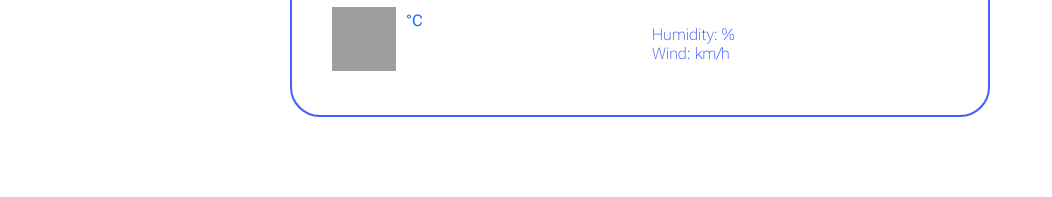
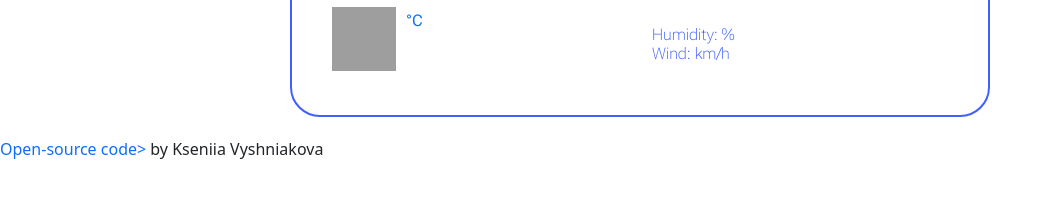
Before and after one commit to KseniiaVyshniakova/Weather, a plain HTML site: page index.html in a window 1280 px wide. Shown: the part 211-408 px from the top of the page, without its empty margins (0-1052 px from the left). Drawn offline with nearby package versions, Linux system fonts and the light colour scheme; no server answers; grey boxes are pictures that could not be loaded.

Commit message:
Added a link to my GitHub repository

```diff
--- a/index.html
+++ b/index.html
@@ -80,6 +80,7 @@
         </div>
       </div>
     </div>
+    <p><a href="">Open-source code></a> by Kseniia Vyshniakova</p>
     <script src="index.js"></script>
   </body>
 </html>
```
